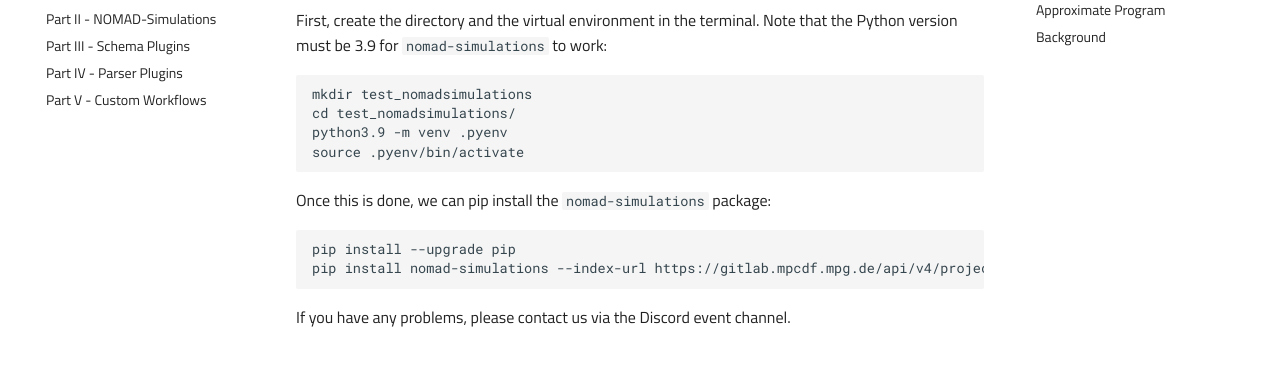
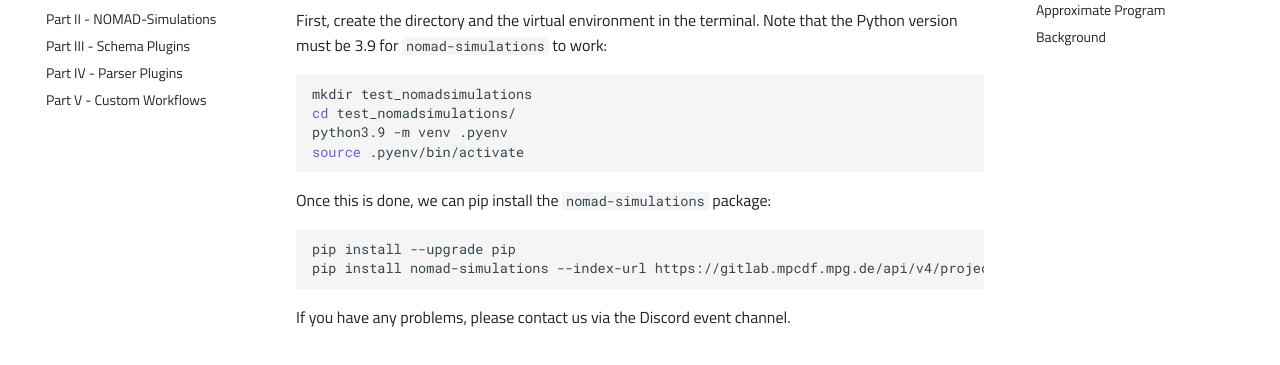
Before and after one commit to FAIRmat-NFDI/fairmat-tutorial-14-computational-plugins, an MkDocs documentation site: the page built from docs/index.md, in a window 1280 px wide and 900 px high, scrolled down 507 px. Shown: the part 175-540 px from the top of the window. Built offline with MkDocs 1.6.1 and Material for MkDocs 9.7.7, drawn with Linux system fonts in a browser that asks for light colours; nearby versions of some CDN libraries; library files that are not in the unit come from our copies.

````diff
--- a/docs/index.md
+++ b/docs/index.md
@@ -12,16 +12,19 @@ The focus of this tutorial is the `nomad-simulations` schema package. If you are
 
 First, create the directory and the virtual environment in the terminal. Note that the Python version must be 3.9 for `nomad-simulations` to work:
 
-    mkdir test_nomadsimulations
-    cd test_nomadsimulations/
-    python3.9 -m venv .pyenv
-    source .pyenv/bin/activate
-
+```sh
+mkdir test_nomadsimulations
+cd test_nomadsimulations/
+python3.9 -m venv .pyenv
+source .pyenv/bin/activate
+```
 
 Once this is done, we can pip install the `nomad-simulations` package:
 
-    pip install --upgrade pip
-    pip install nomad-simulations --index-url https://gitlab.mpcdf.mpg.de/api/v4/projects/2187/packages/pypi/simple`
+```sh
+pip install --upgrade pip
+pip install nomad-simulations --index-url https://gitlab.mpcdf.mpg.de/api/v4/projects/2187/packages/pypi/simple
+```
 
 If you have any problems, please contact us via the Discord event channel.
 
````
